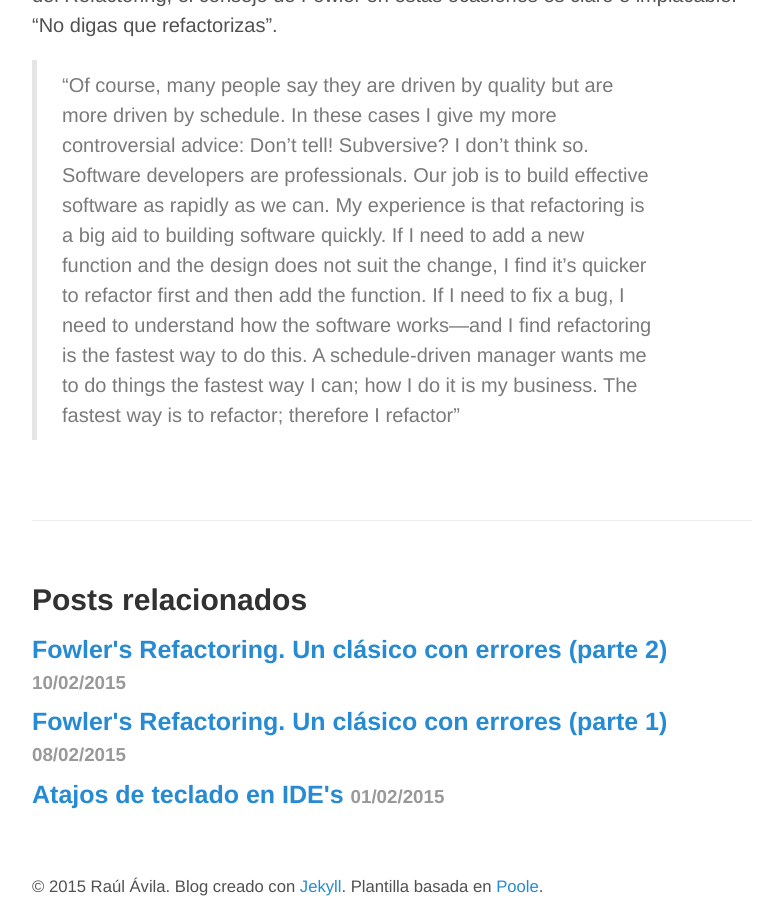
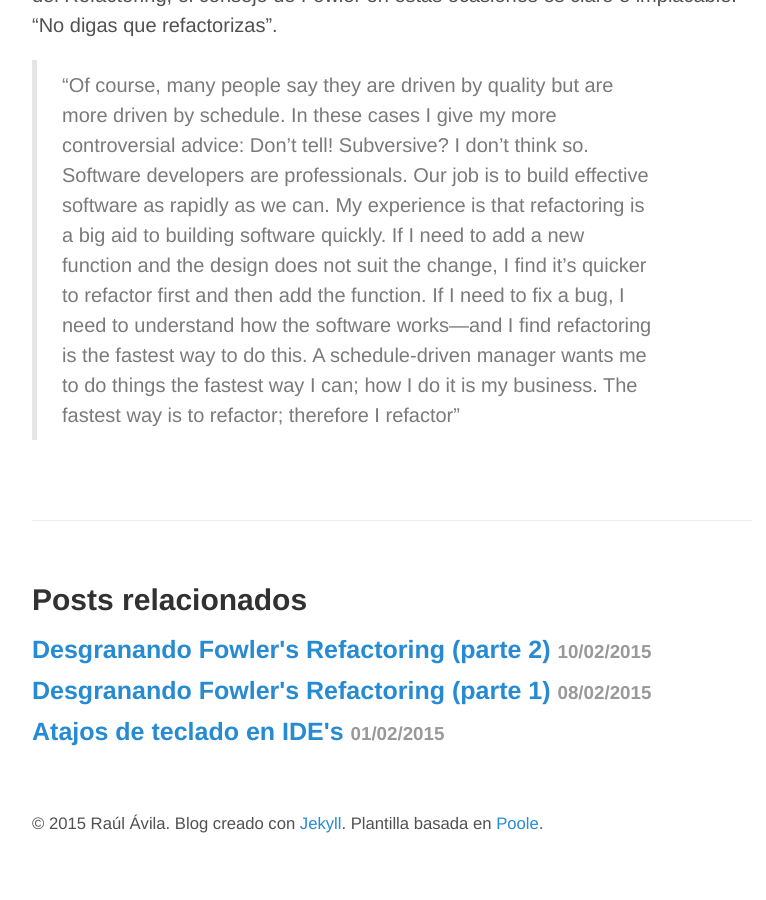
Before and after one commit to raulavila/blog-source-code, a Jekyll site: the page built from _posts/2015-02-14-fowler-refactoring-3.md, in a window 1280 px wide and 900 px high, scrolled down 4700 px. Shown: the whole window, without its empty margins (248-1014 px from the left). Built offline with Jekyll 4.4.1, drawn with Linux system fonts in a browser that asks for light colours; comment, search, counter and statistics services are not loaded; after the commit the page ends 5537 px from its top, so only the background shows below that; some of the changed text lies outside the part shown.

Commit message:
Corregido error en artículo (refactoring 3)

```diff
--- a/_posts/2015-02-08-fowler-refactoring.md
+++ b/_posts/2015-02-08-fowler-refactoring.md
@@ -1,6 +1,6 @@
 ---
 layout: post
-title: Fowler's Refactoring. Un clásico con errores (parte 1)
+title: Desgranando Fowler's Refactoring (parte 1)
 permalink: 2015/02/fowler-refactoring-1
 tags:
 - refactoring
--- a/_posts/2015-02-10-fowler-refactoring-2.md
+++ b/_posts/2015-02-10-fowler-refactoring-2.md
@@ -1,6 +1,6 @@
 ---
 layout: post
-title: Fowler's Refactoring. Un clásico con errores (parte 2)
+title: Desgranando Fowler's Refactoring (parte 2)
 permalink: 2015/02/fowler-refactoring-2
 tags:
 - refactoring
--- a/_posts/2015-02-14-fowler-refactoring-3.md
+++ b/_posts/2015-02-14-fowler-refactoring-3.md
@@ -1,6 +1,6 @@
 ---
 layout: post
-title: Fowler's Refactoring. Un clásico con errores (y 3)
+title: Desgranando Fowler's Refactoring (y 3)
 permalink: 2015/02/fowler-refactoring-3
 tags:
 - refactoring
```
Also changed, not shown: other parts of _posts/2015-02-14-fowler-refactoring-3.md (+1 -1 lines).
